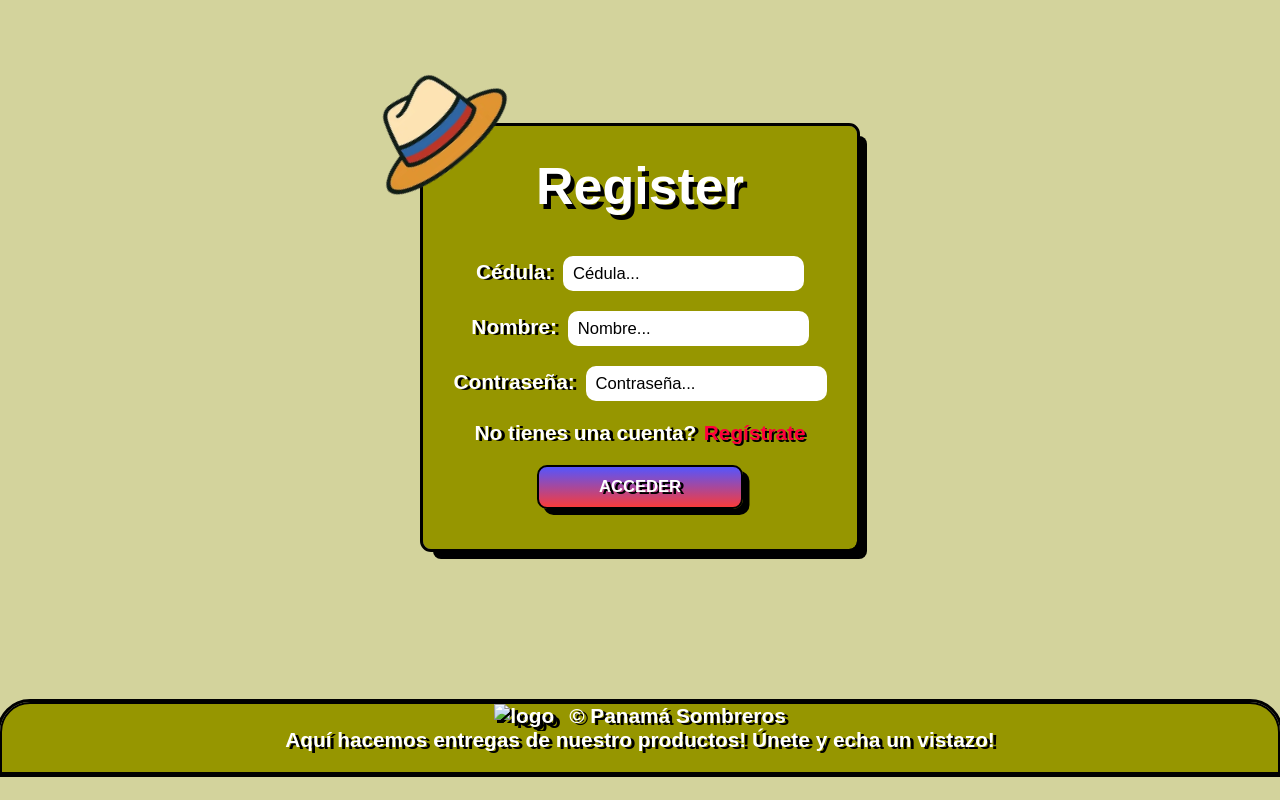
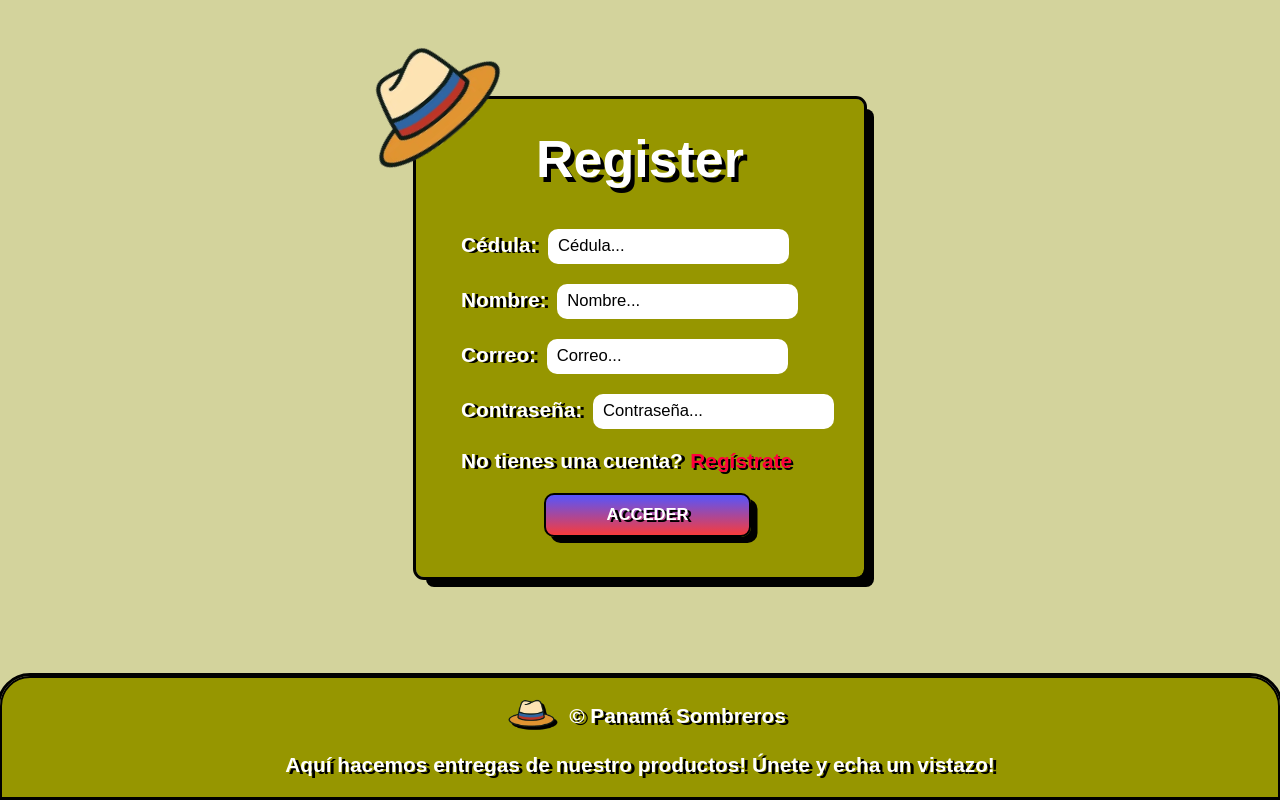
Before and after one commit to EyelessCode/PROYECTO-PANAMA_SOMBREROS, a plain HTML site: page frontend/public/view/register.html in a window 1280 px wide. Drawn offline with Linux system fonts and the light colour scheme.

Commit message:
Add email field to register form and update styles
Added a required email input to the registration form. Updated CSS for better form alignment and button centering. Fixed image source in login and register footers to use 'logo-sombrero.webp'.

```diff
--- a/frontend/public/static/css/style.css
+++ b/frontend/public/static/css/style.css
@@ -83,10 +83,9 @@ main{
 section form .contenedor_login{
     display: flex;
     flex-flow: column;
-    align-items: center;
     /* z-index: 1; */
     background-color: transparent;
-
+    margin: 0 0 0 15px;
 }
 
 h3{
@@ -144,6 +143,13 @@ h3{
     border-style: none;
     outline: 3px solid black;
     box-shadow: 6px 6px black;
+}
+
+.boton{
+    display: flex;
+    /* flex-flow: row; */
+    /* align-items: center; */
+    justify-content: center;
 }
 
 .boton button{
--- a/frontend/public/view/register.html
+++ b/frontend/public/view/register.html
@@ -31,6 +31,11 @@
                                 <input type="text" name="nombre" id="txtNombre" placeholder="Nombre..." required>
                             </div>
 
+                            <div class="part correo">
+                                <label for="txtEmail">Correo: </label>
+                                <input type="email" name="email" id="txtEmail" placeholder="Correo..." required>
+                            </div>
+
                             <div class="part password">
                                 <label for="txtPassword">Contraseña: </label>
                                 <input type="password" name="password" id="txtPassword" placeholder="Contraseña..." required>
@@ -50,7 +55,7 @@
         </main>
         <footer>
             <div class="logo">
-                <img src="../static/img/logo_sombrero.webp" alt="logo">
+                <img src="../static/img/logo-sombrero.webp" alt="logo">
                 <p>&copy; Panamá Sombreros</p>
             </div>
 
```
Also changed, not shown: frontend/public/view/login.html (+1 -1 lines).
